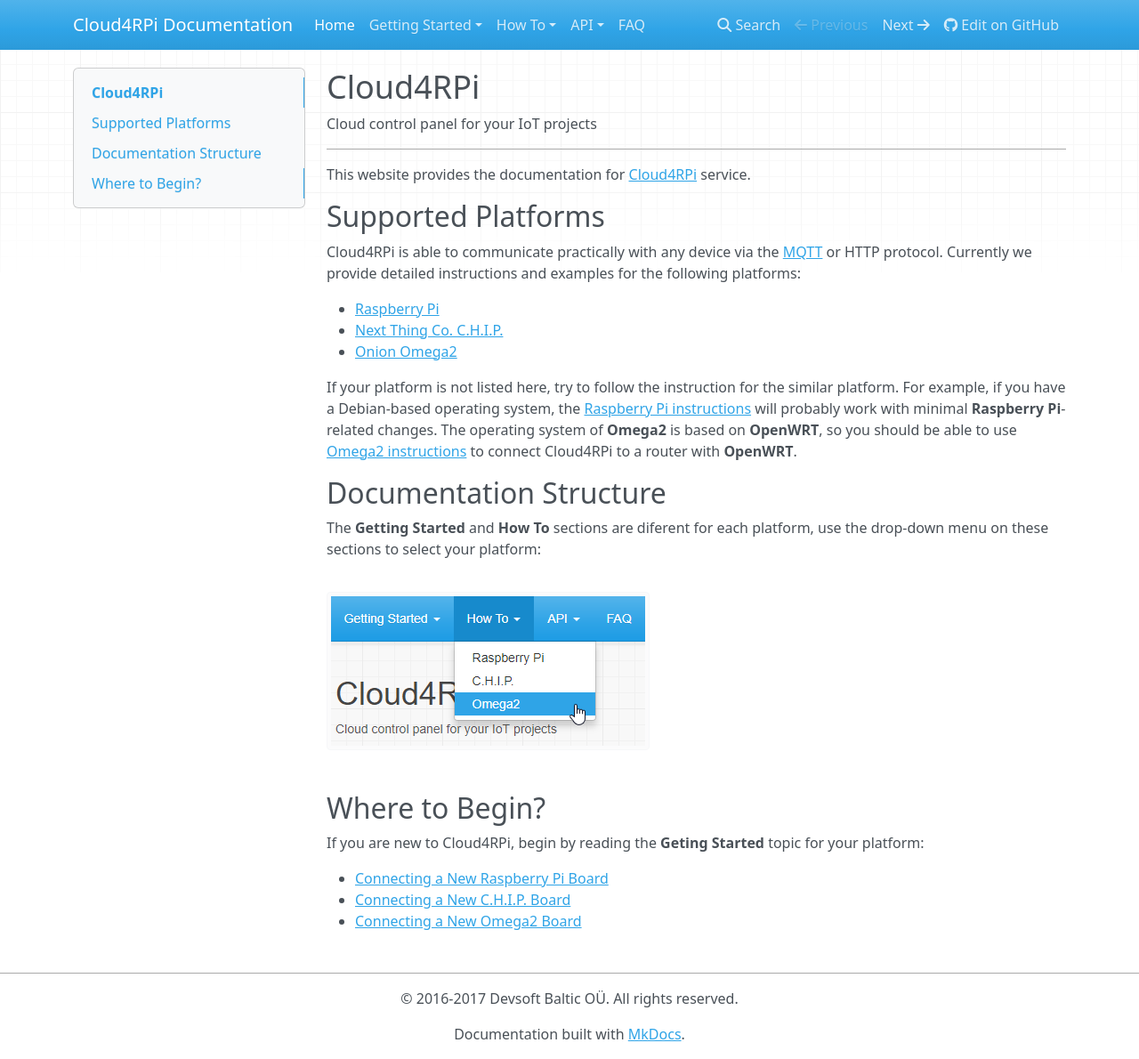
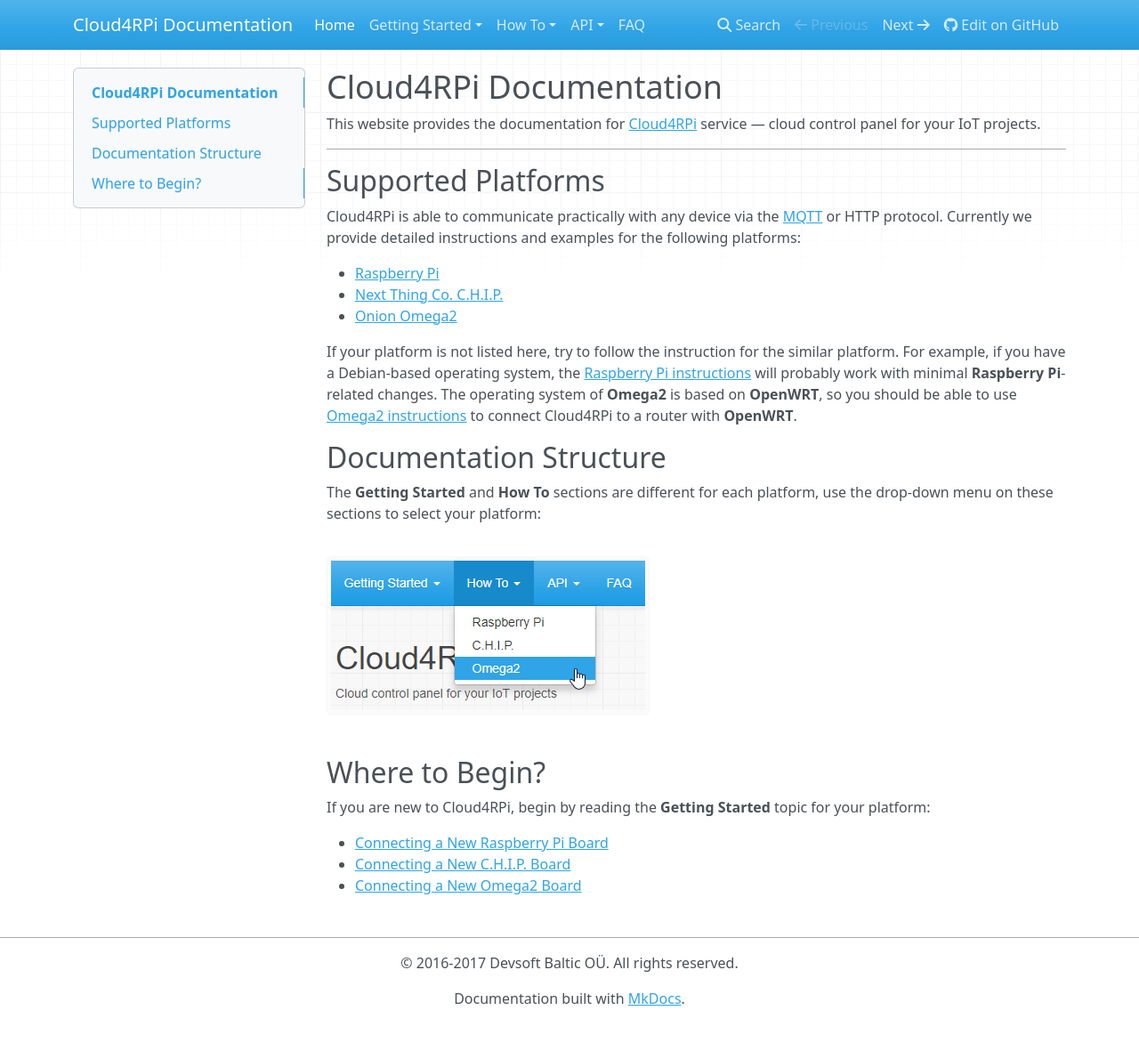
Before and after one commit to cloud4rpi/docs, an MkDocs documentation site: the page built from docs/index.md, in a window 1280 px wide and 1190 px high. Shown: the whole window at 89% size. Built offline with MkDocs 1.6.1, drawn with Linux system fonts in a browser that asks for light colours; nearby versions of some CDN libraries; old or Windows-style settings are respelled for this version of MkDocs.

Commit message:
index alpha

```diff
--- a/docs/index.md
+++ b/docs/index.md
@@ -1,10 +1,8 @@
-# Cloud4RPi
+# Cloud4RPi Documentation
 
-Cloud control panel for your IoT projects
+This website provides the documentation for [Cloud4RPi](https://cloud4rpi.io/) service &mdash; cloud control panel for your IoT projects.
 
 ---
-
-This website provides the documentation for [Cloud4RPi](https://cloud4rpi.io/) service.
 
 ## Supported Platforms
 
@@ -18,13 +16,13 @@
 
 ## Documentation Structure
 
-The **Getting Started** and **How To** sections are diferent for each platform, use the drop-down menu on these sections to select your platform:
+The **Getting Started** and **How To** sections are different for each platform, use the drop-down menu on these sections to select your platform:
 
 ![](res/platform-selector.png)
 
 ## Where to Begin?
 
-If you are new to Cloud4RPi, begin by reading the **Geting Started** topic for your platform:
+If you are new to Cloud4RPi, begin by reading the **Getting Started** topic for your platform:
 
 - [Connecting a New Raspberry Pi Board](/start/rpi/)
 - [Connecting a New C.H.I.P. Board](/start/chip/)
```
